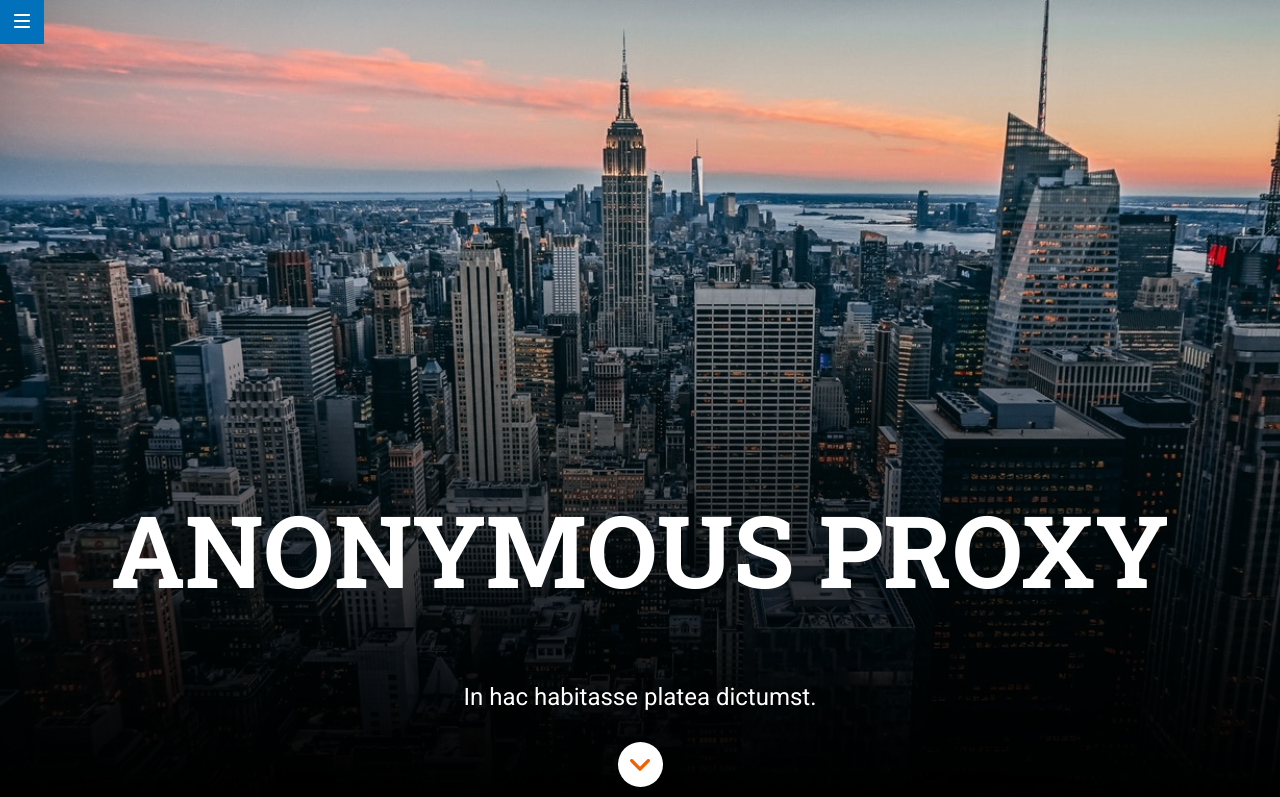
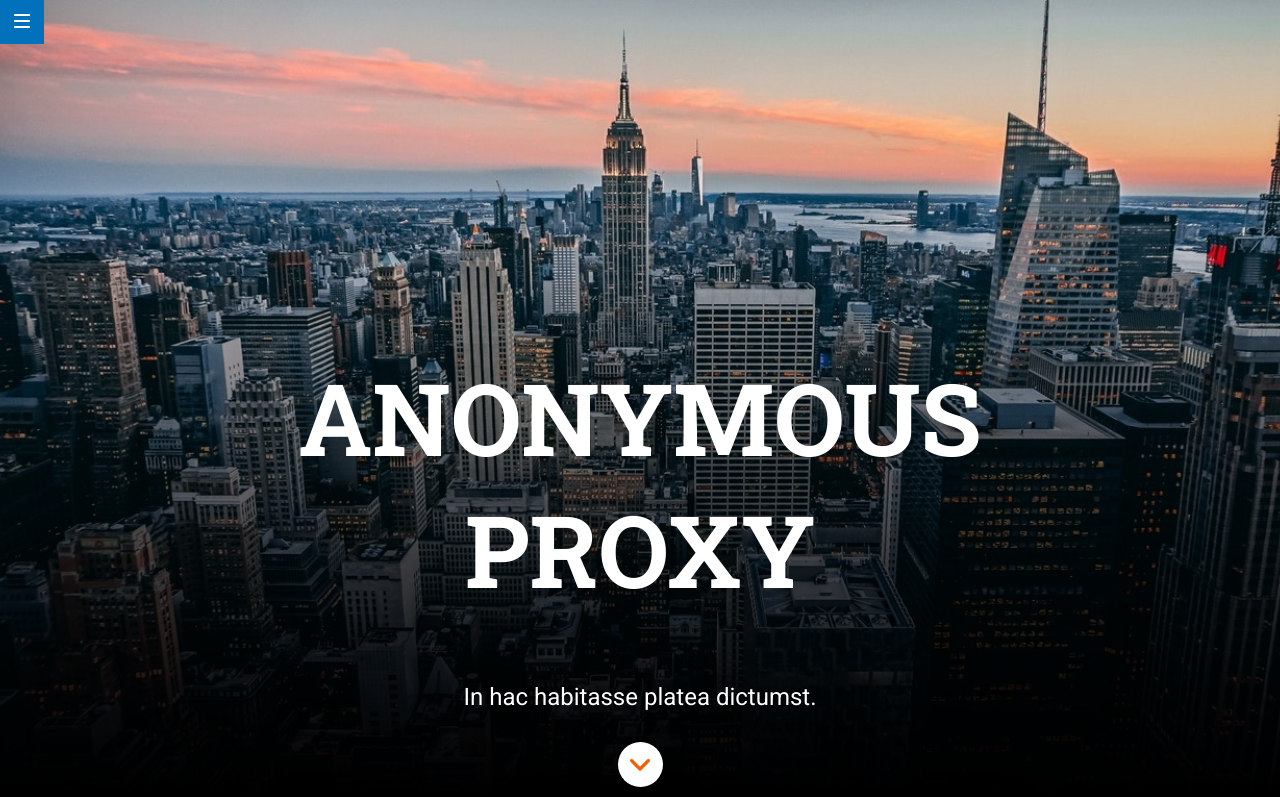
Before and after one commit to mariaozamiz/anonymous-proxy, a website: page src/html/index.html in a window 1280 px wide. Shown: the top 797 px of the page. Drawn offline with nearby package versions, Linux system fonts and the light colour scheme; files that its build step writes are made by us from their sources; files whose address does not match are found by name.

Commit message:
set display block on title

```diff
--- a/src/scss/layout/_hero.scss
+++ b/src/scss/layout/_hero.scss
@@ -12,6 +12,10 @@
     flex-direction: column;
     justify-content: flex-end;
     align-items: center;
+
+    &__title span {
+        display: block;
+    }
 
     &__button {
         background: $color-light;
```
Also changed, not shown: docs/assets/css/main.css.
